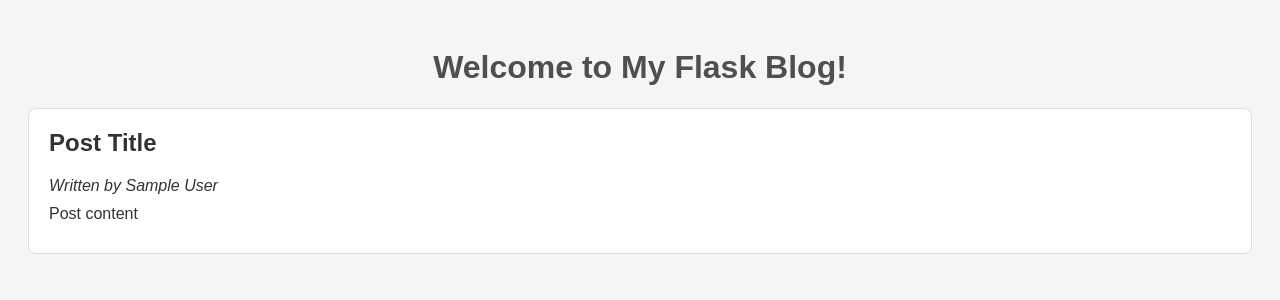
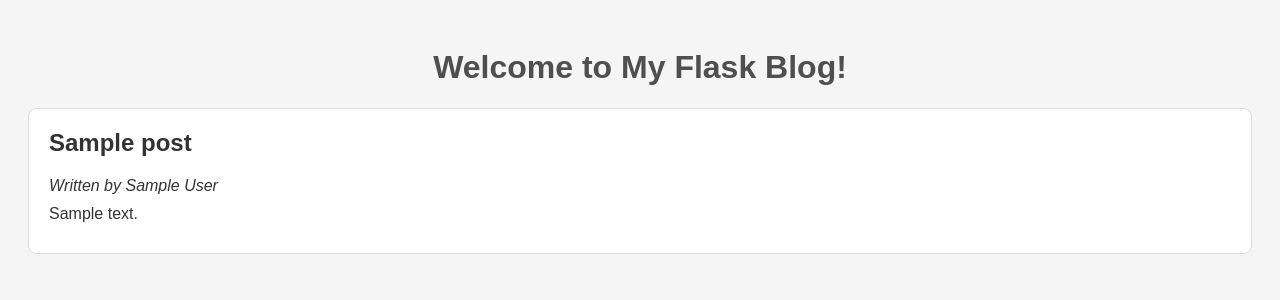
Before and after one commit to johannes-sabagh/Masterblog, a Flask app: template templates/index.html in a window 1280 px wide. Shown: the top 300 px of the page. Run offline with Flask 3, Linux system fonts and the light colour scheme; the template is opened without the code that fills it: most values are stand-ins (such as "Sample title", 1, 10 or a date in 2020).

Commit message:
now showing title and content on the html

```diff
--- a/templates/index.html
+++ b/templates/index.html
@@ -11,9 +11,9 @@
     <h1>Welcome to My Flask Blog!</h1>
     <div> {% for post in posts %}
     <div class="post">
-        <h2>Post Title</h2>
+        <h2>{{post['title']}}</h2>
         <p><em>Written by {{post['author']}}</em></p>
-        <p>Post content</p>
+        <p>{{post['content']}}</p>
     </div>
     {% endfor %}
     </div>
```
